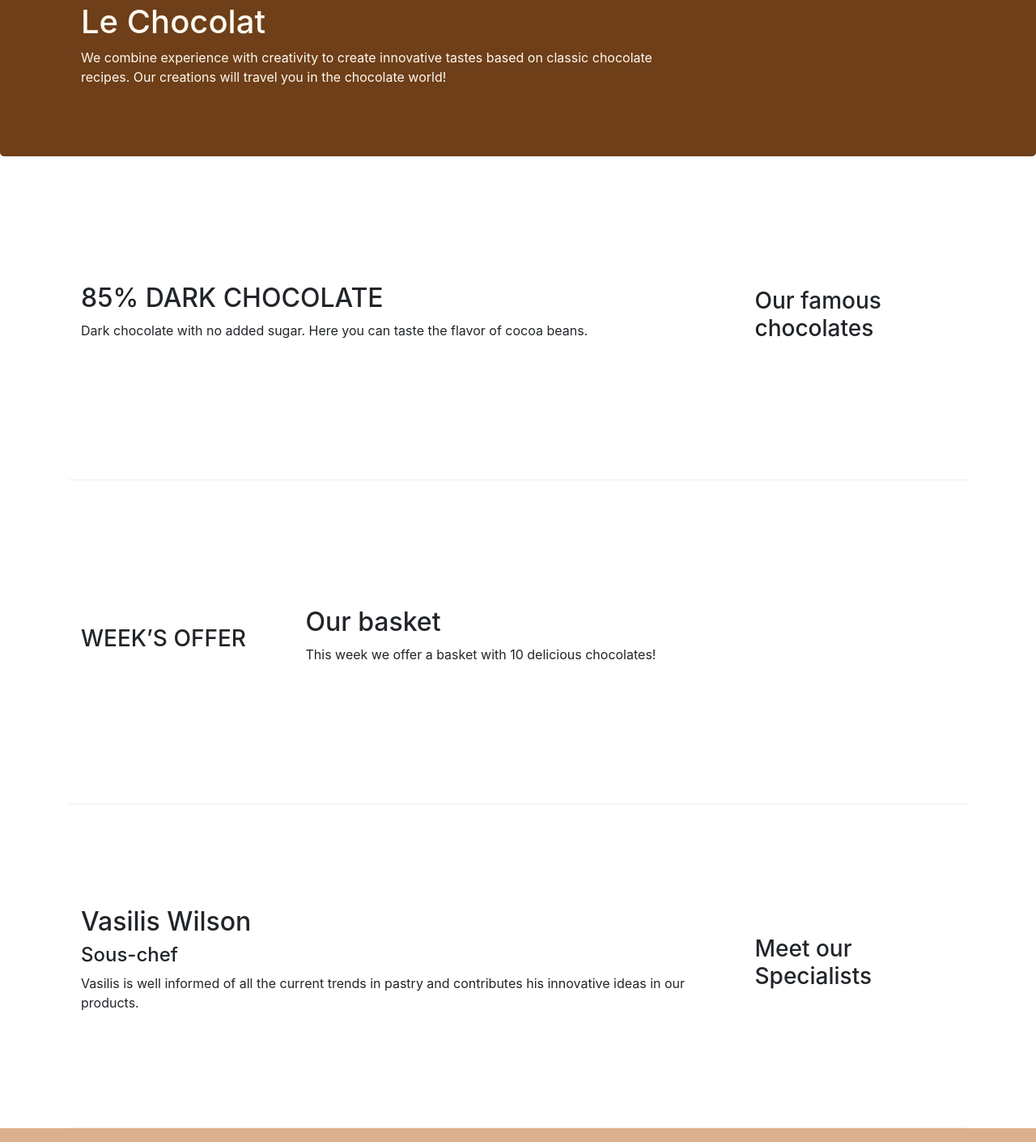
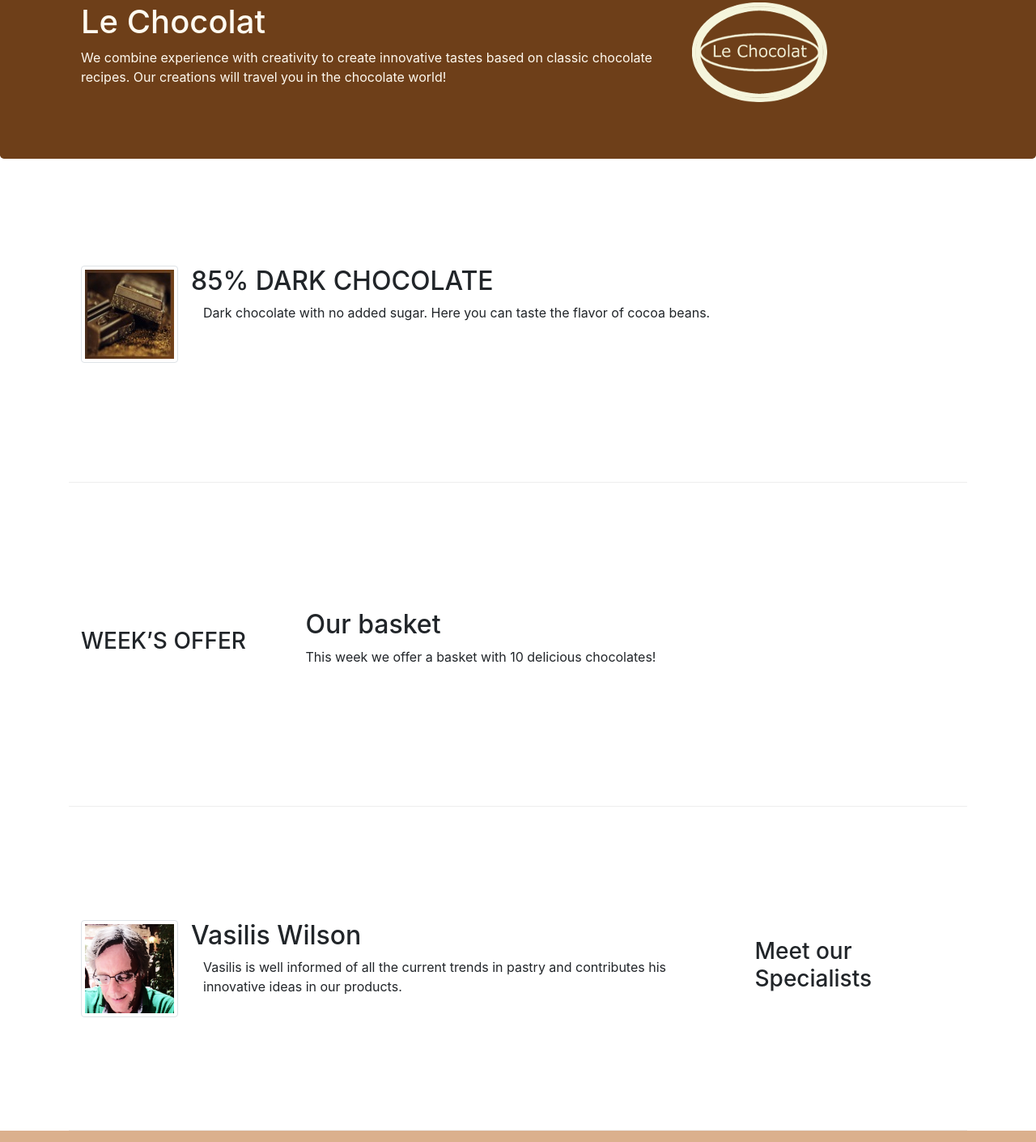
Before and after one commit to katerinadal/leChocolat, a website: page index.html in a window 1280 px wide. Shown: the part 117-1527 px from the top of the page at 81% size. Drawn offline with nearby package versions, Linux system fonts and the light colour scheme.

Commit message:
Images and Media

```diff
--- a/index.html
+++ b/index.html
@@ -17,7 +17,11 @@
 <body>
     <nav class="navbar navbar-expand-md navbar-light bg-light fixed-top ">
         <div class="container">
-            <a class="navbar-brand" href="#">Le Chocolat</a>
+            <!-- <a class="navbar-brand" href="#">Le Chocolat -->
+            <a class="navbar-brand" href="./index.html">
+                <img src="images/logo.png" height="40" width="54">
+            </a>
+
             <button class="navbar-toggler" type="button" data-toggle="collapse" data-target="#Navbar">
                 <span class="navbar-toggler-icon"></span>
             </button>
@@ -40,7 +44,7 @@
         </div>
     </nav>
 
-
+    <!--HEADER-->
     <header class="jumbotron">
         <div class="container">
             <div class="row row-header">
@@ -50,20 +54,30 @@
                         recipes. Our creations will travel you in the chocolate world!</p>
                 </div>
                 <div class="col col-sm">
+                    <div class="col col-sm">
+                        <img src="images/logo.png" class="img-fluid">
+                    </div>
                     <!-- This particular content will occupy whatever is left out, 0 or 4 cols -->
                 </div>
             </div>
         </div>
     </header>
-
+    <!--MAIN CONTAINER-->
     <div class="container">
         <div class="row flex-row-reverse row-content align-items-center">
             <div class="col-sm-4 col-md-3">
-                <h3>Our famous chocolates</h3>
+                <!--    <h3>Our famous chocolates</h3> -->
             </div>
             <div class="col-sm col-md">
-                <h2>85% DARK CHOCOLATE</h2>
-                <p>Dark chocolate with no added sugar. Here you can taste the flavor of cocoa beans.</p>
+                <div class="media">
+                    <img class="d-flex mr-3 img-thumbnail align-self-center" src="images/dark85.jpg" alt="85% DARK CHOCOLATE">
+                    <div class="media-body">
+                        <h2 class="mt-0">85% DARK CHOCOLATE</h2>
+                        <p class="col d-none d-md-block">Dark chocolate with no added sugar.
+                            Here you can taste the flavor of cocoa beans.</p>
+                    </div>
+                </div>
+                </p>
             </div>
         </div>
 
@@ -83,10 +97,18 @@
                 <h3>Meet our Specialists</h3>
             </div>
             <div class="col-sm col-md">
-                <h2>Vasilis Wilson </h2>
+                <div class="media">
+                    <img class="d-flex mr-3 img-thumbnail align-self-center" src="images/cartoonVasilis.png" alt="Vasilis Wilson">
+                    <div class="media-body">
+                        <h2 class="mt-0">Vasilis Wilson</h2>
+                        <p class="col d-none d-md-block">Vasilis is well informed of all the current
+                            trends in pastry and contributes his innovative ideas in our products.</p>
+                    </div>
+                </div>
+                <!--                 <h2>Vasilis Wilson </h2>
                 <h4>Sous-chef</h4>
                 <p>Vasilis is well informed of all the current trends in pastry and contributes his innovative ideas in
-                    our products.</p>
+                    our products.</p> -->
             </div>
         </div>
     </div>
@@ -117,7 +139,7 @@
                     </address>
                 </div>
                 <div class="col col-sm-4 col col-sm-4 align-self-center">
-                    <div  style="text-align:center" class="col-auto">
+                    <div style="text-align:center" class="col-auto">
                         <a class="btn btn-social-icon btn-google-plus" href="http://google.com/+">
                             <i class="fa fa-google-plus"></i></a>
                         <a class="btn btn-social-icon btn-facebook" href="http://www.facebook.com/profile.php?id=">
```
Also changed, not shown: aboutus.html (+5 -2 lines), images/cartoonVasilis.png (added), images/dark85.jpg (added), images/logo.png (added), images/promotion.jpg (added). Lines whose indentation alone changed are shown as unchanged.
